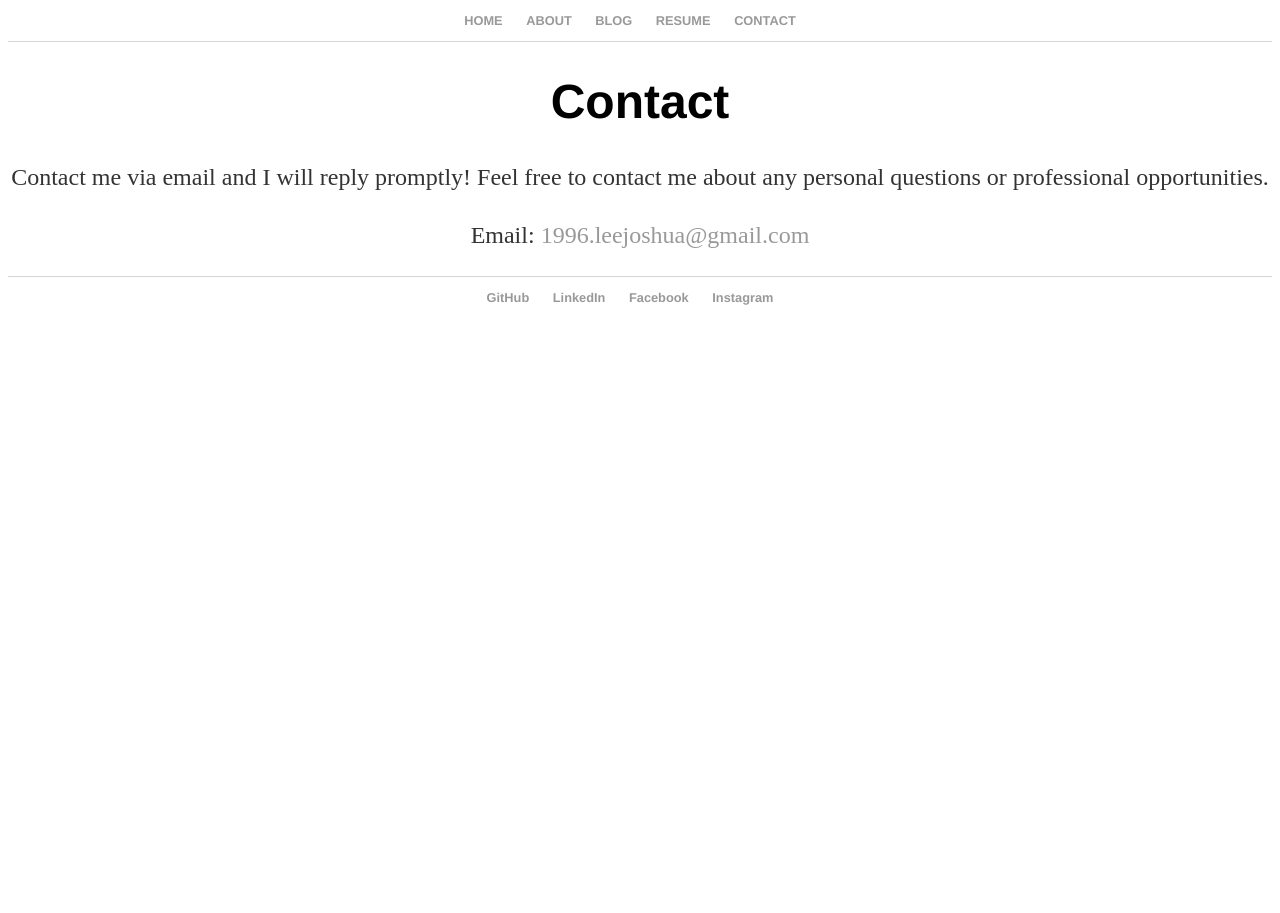
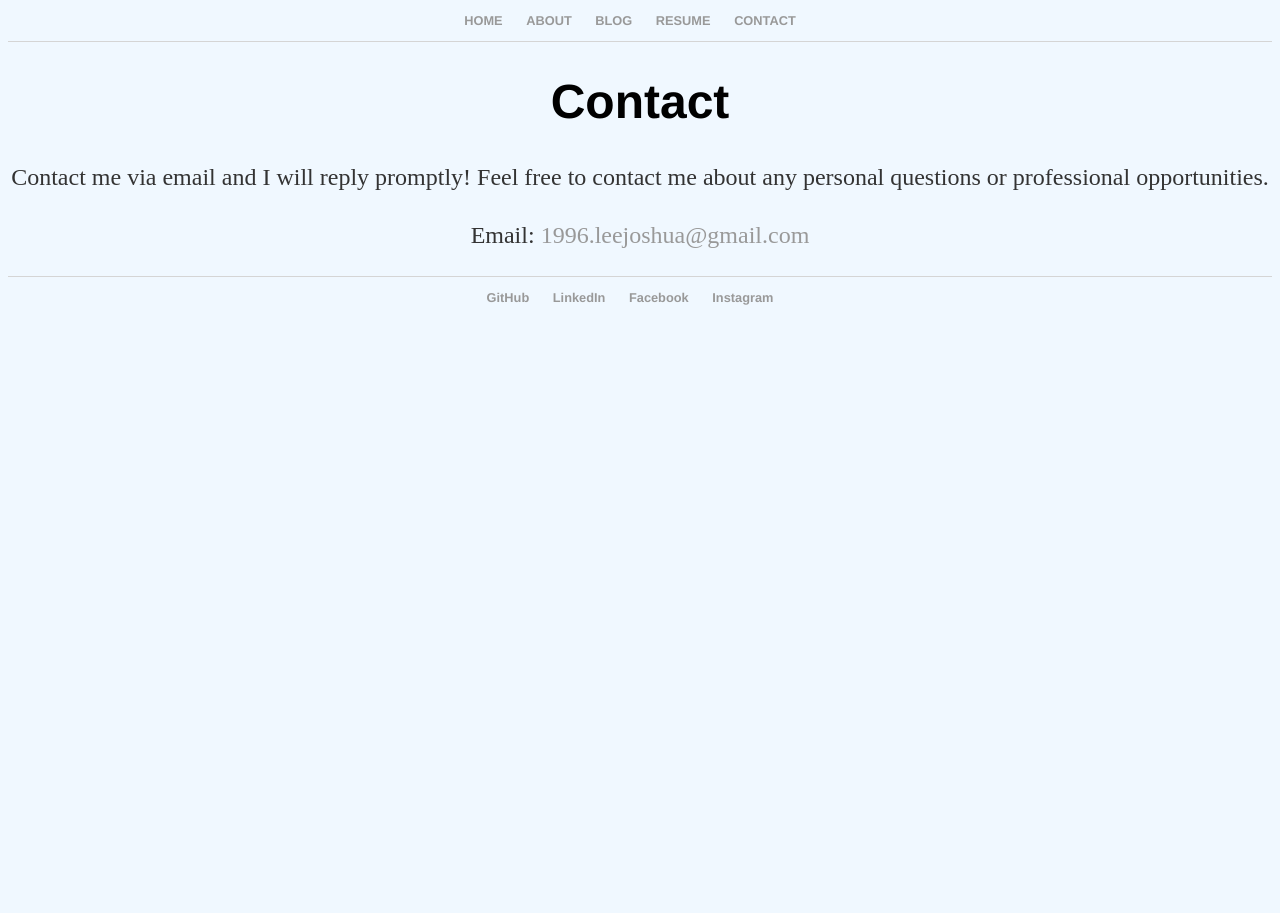
Before and after one commit to 1996leejoshua/1996leejoshua.github.io, a Jekyll site: the page built from contact/index.html, in a window 1280 px wide. Built offline with Jekyll 4.4.1, drawn with Linux system fonts in a browser that asks for light colours.

Commit message:
Update main.css

```diff
--- a/css/main.css
+++ b/css/main.css
@@ -49,6 +49,7 @@ ul.posts li {
 }
 body, html, main {
 	height: 100%;
+	background-color: aliceblue;
 }
 .cd-fixed-bg {
 	min-height: 100%;
```
